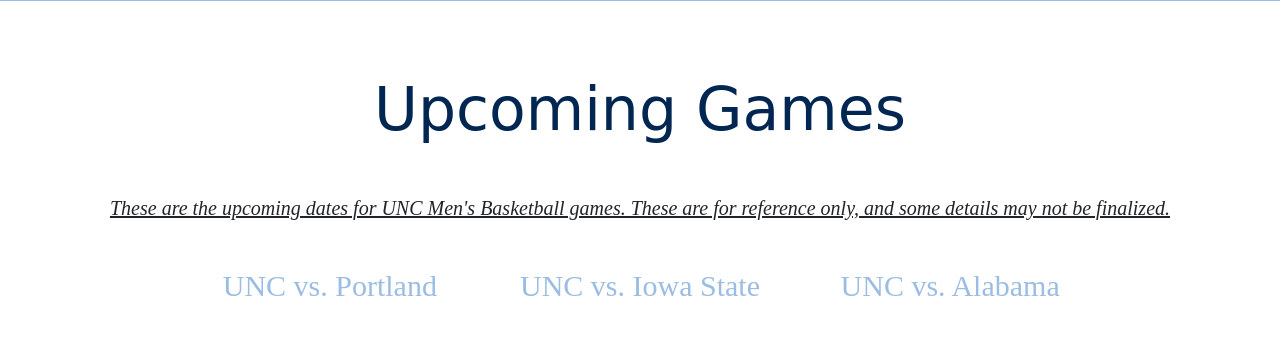
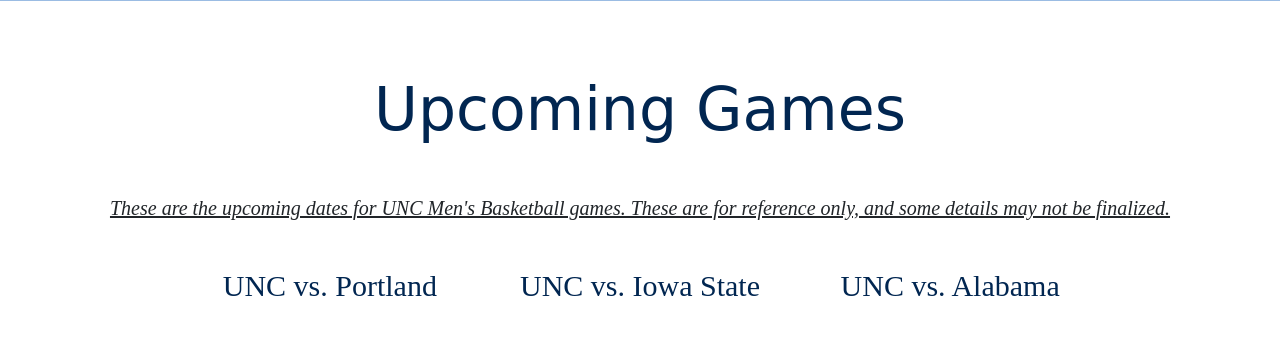
Before and after one commit to ming0203-UNC/COMP126FA22FinalProject, a plain HTML site: page COMP126FinalProject/RiveraFinalProject/schedule.html in a window 1280 px wide. Shown: the part 199-552 px from the top of the page. Drawn offline with nearby package versions, Linux system fonts and the light colour scheme; a web font is replaced by a local one.

Commit message:
Add files via upload

```diff
--- a/COMP126FinalProject/RiveraFinalProject/CSS/styles.css
+++ b/COMP126FinalProject/RiveraFinalProject/CSS/styles.css
@@ -31,7 +31,7 @@
 }
 
 .team-versus {
-    color:#9BBCE3;
+    color:#012651;
     font-size: 30px;
 }
 
```
Also changed, not shown: COMP126FinalProject/RiveraFinalProject/achievements.html (+2 -2 lines).
